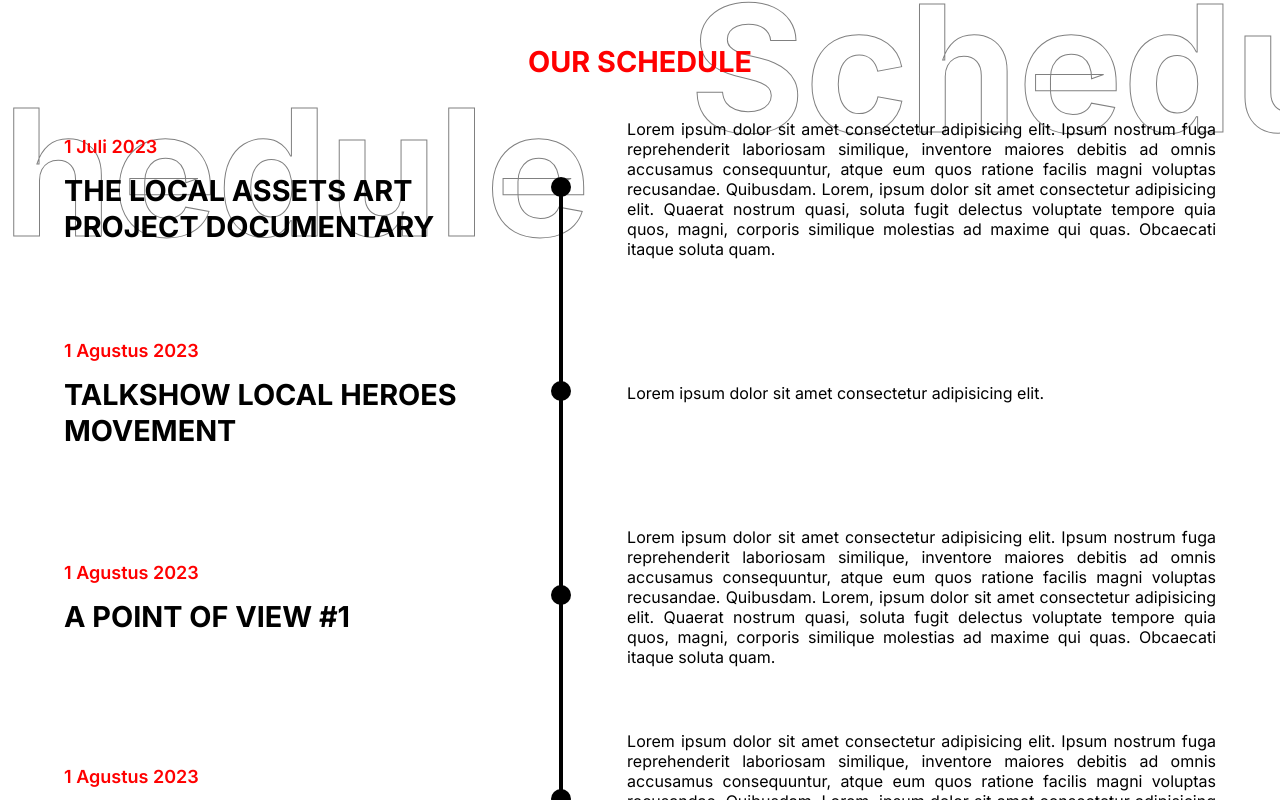
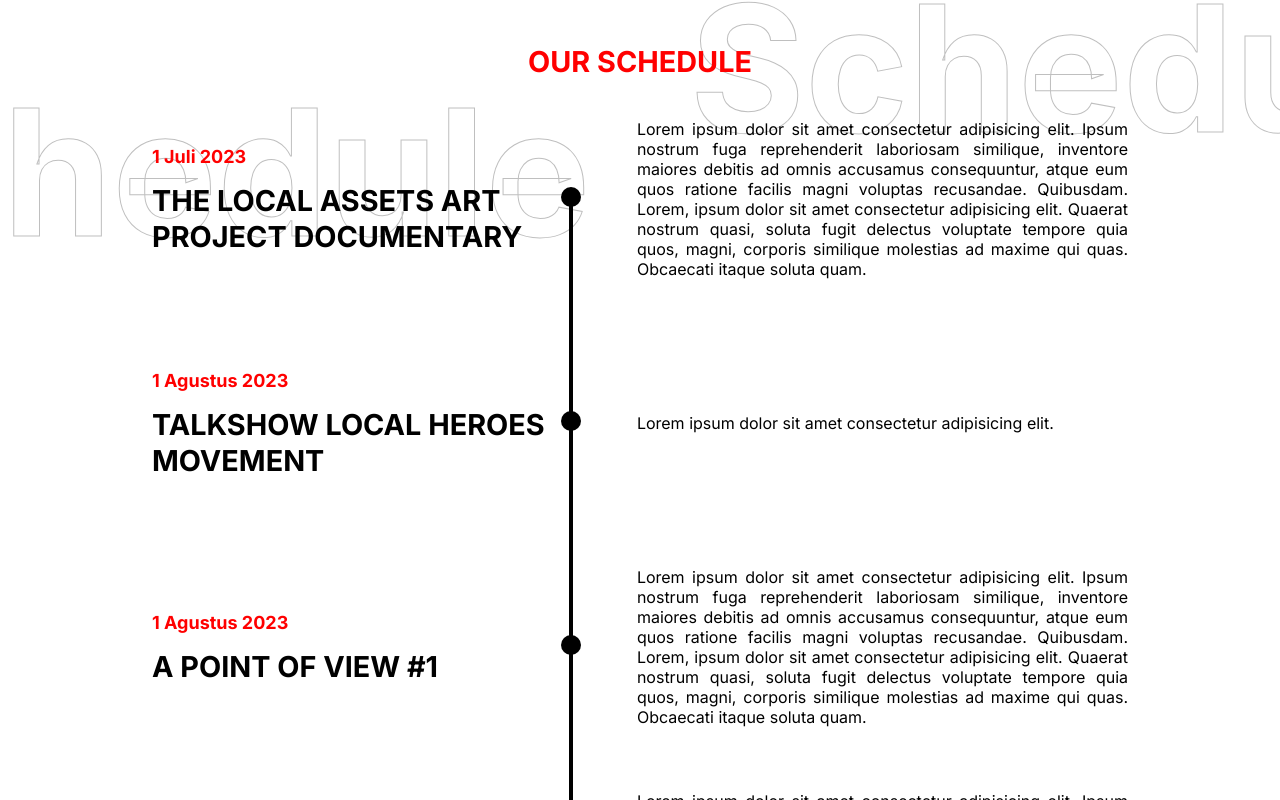
Before and after one commit to yanridwan/TEDxUGM-3.0, a Next.js app: page /schedule in a window 1280 px wide. Shown: the top 800 px of the page. Built offline with nearby package versions, Linux system fonts and the light colour scheme.

Commit message:
layout fixing

```diff
--- a/app/globals.css
+++ b/app/globals.css
@@ -37,7 +37,7 @@ body {
   @apply h-full w-1 bg-black;
 }
 .layoutTitle {
-  @apply font-outline-1 font-bold text-white text-[calc(10vw+3em)];
+  @apply font-outline-1 font-bold text-white text-[calc(10vw+3em)] opacity-50;
 }
 .countdown {
   @apply bg-black text-white text-[calc(3vw+0.4em)] lg:leading-[calc(2vw+0.5em)] font-bold flex flex-col justify-center items-center gap-[calc(2vw+0.1em)] rounded-[calc(2vw+0.2em)] aspect-square;
--- a/app/merchandise/[merch]/page.tsx
+++ b/app/merchandise/[merch]/page.tsx
@@ -4,8 +4,8 @@ export default function Page({ params, searchParams }: { params: { merch: string
     return (
         <main>
             <div className="max-md:hidden">
-            <h2 className="absolute -top-[calc(2vh+0.3em)] -right-[calc(10vw+2em)] layoutTitle">Merchandise</h2>
-            <h2 className="absolute bottom-0 -left-[calc(10vw+2em)] layoutTitle">Merchandise</h2>
+            <h2 className="absolute -top-[calc(2vh+0.3em)] -right-[calc(10vw+2em)] opacity-100 font-outline-1 font-bold text-white text-[calc(10vw+3em)]">Merchandise</h2>
+            <h2 className="absolute bottom-0 -left-[calc(10vw+2em)] font-outline-1 font-bold text-white text-[calc(10vw+3em)]">Merchandise</h2>
             </div>
             <section className="bgMerch flex items-center justify-center h-screen">
                 <div className="flex flex-col md:flex-row gap-5 md:gap-20 mx-10 sm:mx-20 md:items-center justify-center">
--- a/app/schedule/page.tsx
+++ b/app/schedule/page.tsx
@@ -33,14 +33,14 @@ export default function Schedule() {
             </div>
             <h1 className='text-center titleRed mt-10'>OUR SCHEDULE</h1>
             <div
-                className="md:h-full grid grid-cols-1 md:auto-rows-fr overflow-hidden md:mx-10 mx-2 p-1"
+                className="md:h-full grid grid-cols-1 md:auto-rows-fr overflow-hidden md:mx-10 lg:mx-auto lg:w-[80%] mx-2 p-1"
             >
                 {schedules.map((schedule, index) =>
                     <section key={schedule.title} className={`${active[index]?'bg-red-500 ':''} px-1 rounded-2xl w-full basis-1 flex flex-row max-md:flex-row-reverse`}>
                         <div
                             className="flex flex-col flex-[4] gap-2 justify-center items-start p-4 my-4"
                         >
-                            <h3 className={` font-semibold text-lg mb-1 ${active[index]?'text-white':'text-redTED'}`}>{new Date(schedule.date).toLocaleDateString("id-ID", {day:"numeric",month:"long", year:"numeric"})}</h3>
+                            <h3 className={` font-bold text-lg mb-1 ${active[index]?'text-orange-active':'text-redTED'}`}>{new Date(schedule.date).toLocaleDateString("id-ID", {day:"numeric",month:"long", year:"numeric"})}</h3>
                             <h2 className={`leading-tight font-bold ${index==active.length-1?'text-[calc(1vw+2rem)]':'text-[calc(1vw+1rem)]'} ${active[index]?'text-white':'text-black'}`}>
                                 {schedule.title}
                             </h2>
--- a/tailwind.config.js
+++ b/tailwind.config.js
@@ -13,7 +13,8 @@ module.exports = {
           'conic-gradient(from 180deg at 50% 50%, var(--tw-gradient-stops))',
       },
       colors:{
-        'redTED':'#FF0000'
+        'redTED':'#FF0000',
+        'orange-active':'#FFC700'
       }
     },
   },
```
